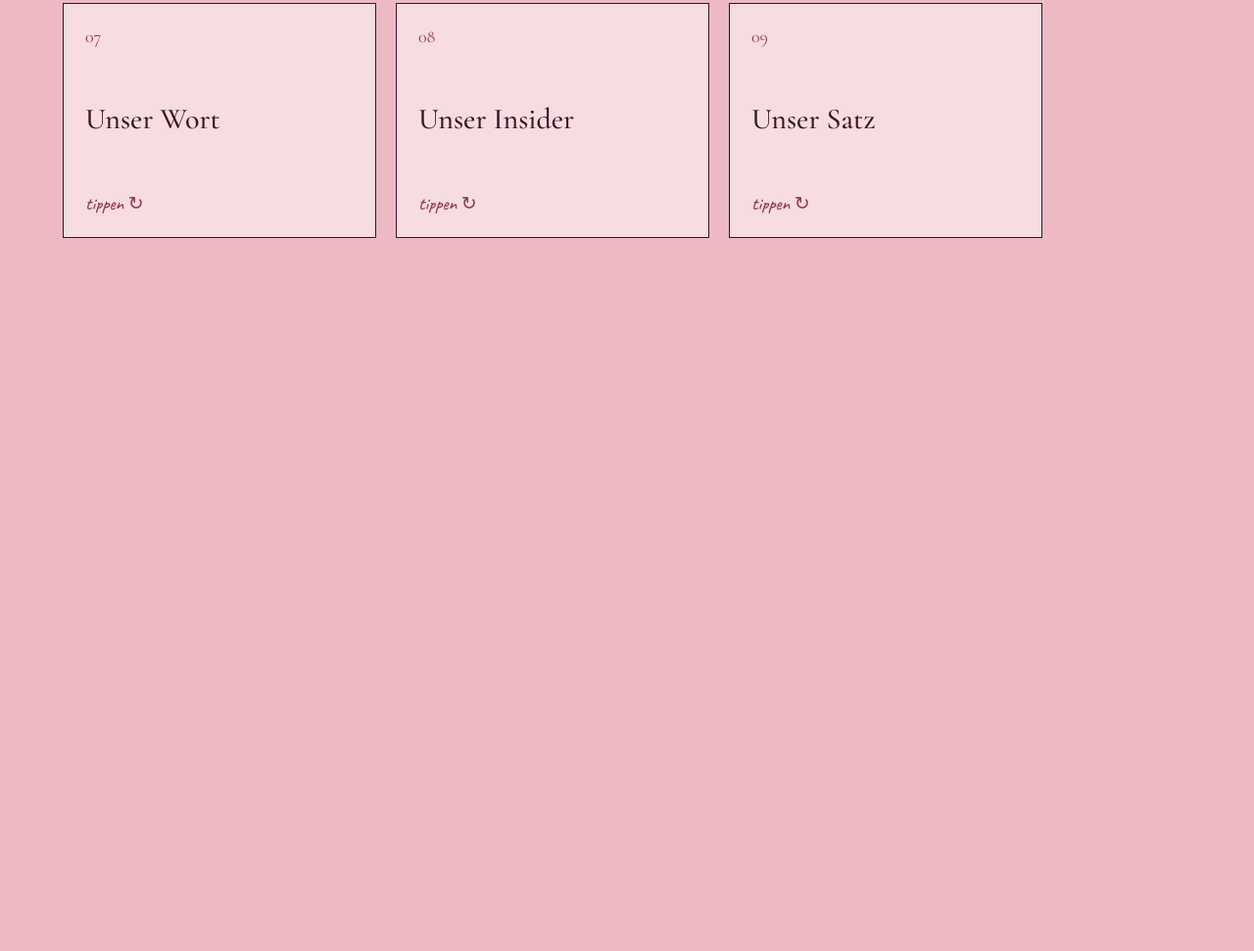
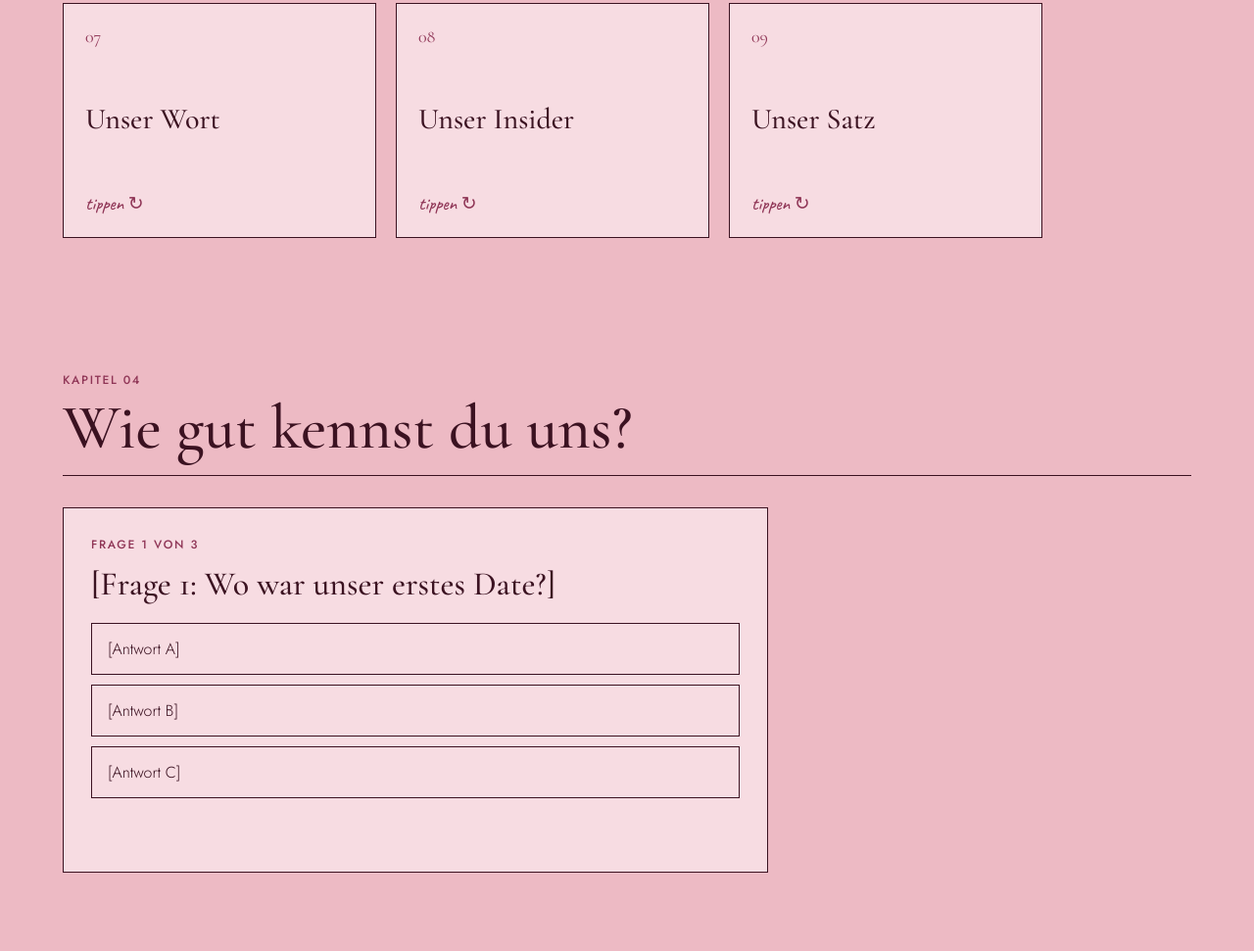
Before and after one commit to blekipics/BlekisWebsites, a plain HTML site: page Birthday/index.html in a window 1280 px wide. Shown: the part 10357-11328 px from the top of the page at 98% size. Before the commit the page ends 10680 px from the top, so only its background shows below. Drawn offline with nearby package versions, Linux system fonts and the light colour scheme.

Commit message:
quiz 3 fragen eingebaut.

```diff
--- a/Birthday/index.html
+++ b/Birthday/index.html
@@ -315,6 +315,14 @@
     </div>
   </section>
 
+
+  <section class="chapter" id="quiz-kapitel">
+    <p class="chapter-eyebrow">Kapitel 04</p>
+    <h2 class="chapter-title">Wie gut kennst du uns?</h2>
+    <div class="chapter-rule"></div>
+    <div class="quiz" id="quiz" aria-live="polite"></div>
+  </section>
+
 </div>
 
 <script src="script.js"></script>
--- a/Birthday/script.js
+++ b/Birthday/script.js
@@ -148,3 +148,102 @@ document.querySelectorAll('.flip').forEach(function (card) {
     card.setAttribute('aria-pressed', on ? 'true' : 'false');
   });
 });
+
+// Quiz: Wie gut kennst du uns?
+// Hier kannst du die Fragen ändern. "richtig" ist die Nummer der richtigen Antwort (0 = erste).
+(function () {
+  const FRAGEN = [
+    {
+      frage: '[Frage 1: Wo war unser erstes Date?]',
+      antworten: ['[Antwort A]', '[Antwort B]', '[Antwort C]'],
+      richtig: 0,
+      hinweis: '[Kleiner Kommentar dazu.]'
+    },
+    {
+      frage: '[Frage 2]',
+      antworten: ['[Antwort A]', '[Antwort B]', '[Antwort C]'],
+      richtig: 1,
+      hinweis: '[Kleiner Kommentar dazu.]'
+    },
+    {
+      frage: '[Frage 3]',
+      antworten: ['[Antwort A]', '[Antwort B]', '[Antwort C]', '[Antwort D]'],
+      richtig: 2,
+      hinweis: '[Kleiner Kommentar dazu.]'
+    }
+  ];
+
+  const AUSWERTUNG = [
+    '[Text bei wenigen Treffern: Wir üben das noch.]',
+    '[Text bei vielen Treffern: Fast perfekt.]',
+    '[Text bei allen Treffern: Du kennst mich zu gut.]'
+  ];
+
+  const box = document.getElementById('quiz');
+  if (!box) return;
+
+  let nr = 0;
+  let punkte = 0;
+
+  function el(tag, cls, text) {
+    const e = document.createElement(tag);
+    if (cls) e.className = cls;
+    if (text) e.textContent = text;
+    return e;
+  }
+
+  function zeigeFrage() {
+    const f = FRAGEN[nr];
+    box.innerHTML = '';
+    box.appendChild(el('p', 'quiz-count', 'Frage ' + (nr + 1) + ' von ' + FRAGEN.length));
+    box.appendChild(el('h3', 'quiz-question', f.frage));
+
+    const liste = el('div', 'quiz-answers');
+    const note = el('p', 'quiz-note');
+    const weiter = el('button', 'quiz-next', nr === FRAGEN.length - 1 ? 'Ergebnis' : 'Weiter');
+    weiter.type = 'button';
+    weiter.hidden = true;
+
+    f.antworten.forEach(function (text, i) {
+      const b = el('button', 'quiz-answer', text);
+      b.type = 'button';
+      b.addEventListener('click', function () {
+        const knoepfe = liste.querySelectorAll('button');
+        knoepfe.forEach(function (k) { k.disabled = true; });
+        knoepfe[f.richtig].classList.add('is-right');
+        if (i === f.richtig) {
+          punkte++;
+        } else {
+          b.classList.add('is-wrong');
+        }
+        note.textContent = f.hinweis || '';
+        weiter.hidden = false;
+        weiter.focus();
+      });
+      liste.appendChild(b);
+    });
+
+    box.appendChild(liste);
+    box.appendChild(note);
+    box.appendChild(weiter);
+    weiter.addEventListener('click', function () {
+      nr++;
+      if (nr < FRAGEN.length) zeigeFrage(); else zeigeErgebnis();
+    });
+  }
+
+  function zeigeErgebnis() {
+    box.innerHTML = '';
+    box.appendChild(el('p', 'quiz-count', 'Ergebnis'));
+    box.appendChild(el('p', 'quiz-score', punkte + ' / ' + FRAGEN.length));
+    const anteil = punkte / FRAGEN.length;
+    const stufe = anteil === 1 ? 2 : anteil >= 0.5 ? 1 : 0;
+    box.appendChild(el('p', 'quiz-result-text', AUSWERTUNG[stufe]));
+    const neu = el('button', 'quiz-restart', 'Nochmal');
+    neu.type = 'button';
+    neu.addEventListener('click', function () { nr = 0; punkte = 0; zeigeFrage(); });
+    box.appendChild(neu);
+  }
+
+  zeigeFrage();
+})();
--- a/Birthday/style.css
+++ b/Birthday/style.css
@@ -718,3 +718,100 @@ html.js-intro .brief-open { display: flex; }
 @media (prefers-reduced-motion: reduce) {
   .flip-inner { transition: none; }
 }
+
+/* ============ Quiz: Wie gut kennst du uns? ============ */
+.quiz {
+  max-width: 720px;
+  padding: 28px;
+  background: var(--card);
+  border: 1px solid var(--cherry);
+}
+
+.quiz-count {
+  margin: 0 0 12px;
+  font-size: 12px;
+  font-weight: 500;
+  letter-spacing: 0.14em;
+  text-transform: uppercase;
+  color: var(--cherry-soft);
+}
+
+.quiz-question {
+  margin: 0 0 20px;
+  font-family: var(--font-display);
+  font-size: clamp(26px, 5vw, 34px);
+  font-weight: 500;
+  line-height: 1.15;
+}
+
+.quiz-answers {
+  display: grid;
+  gap: 10px;
+}
+
+.quiz-answer {
+  padding: 14px 16px;
+  border: 1px solid var(--cherry);
+  background: transparent;
+  font: inherit;
+  font-size: 16px;
+  color: var(--cherry);
+  text-align: left;
+  cursor: pointer;
+  transition: background 0.2s ease, color 0.2s ease;
+}
+
+.quiz-answer:hover:not(:disabled) { background: var(--dawn); }
+.quiz-answer:disabled { cursor: default; }
+
+.quiz-answer.is-right {
+  background: var(--first-light);
+  font-weight: 500;
+}
+
+.quiz-answer.is-wrong {
+  background: var(--cherry);
+  color: var(--dawn);
+}
+
+.quiz-note {
+  min-height: 1.4em;
+  margin: 16px 0 0;
+  font-family: var(--font-hand);
+  font-size: 22px;
+  line-height: 1.2;
+  color: var(--cherry-soft);
+}
+
+.quiz-next,
+.quiz-restart {
+  margin-top: 16px;
+  padding: 12px 22px;
+  border: 1px solid var(--cherry);
+  background: var(--cherry);
+  font: inherit;
+  font-size: 14px;
+  font-weight: 500;
+  letter-spacing: 0.08em;
+  text-transform: uppercase;
+  color: var(--dawn);
+  cursor: pointer;
+}
+
+.quiz-next:hover,
+.quiz-restart:hover { box-shadow: 4px 4px 0 var(--first-light); }
+
+.quiz-score {
+  margin: 0 0 8px;
+  font-family: var(--font-display);
+  font-size: clamp(44px, 10vw, 72px);
+  font-weight: 500;
+  line-height: 1;
+}
+
+.quiz-result-text {
+  margin: 0;
+  font-family: var(--font-hand);
+  font-size: 26px;
+  line-height: 1.2;
+}
```
